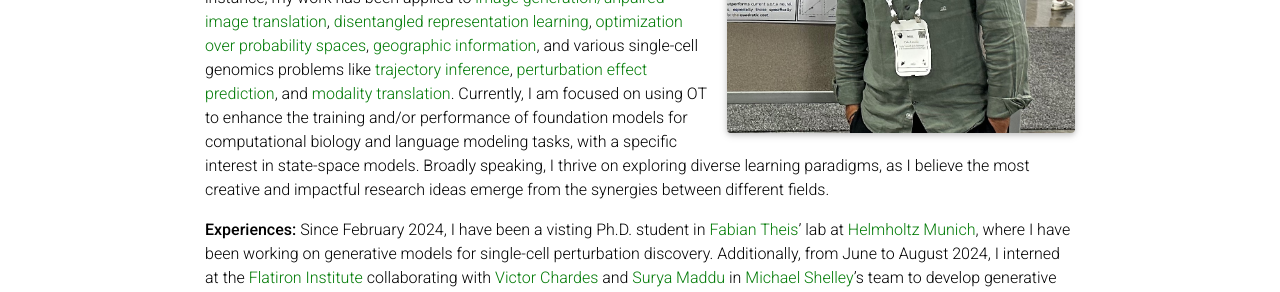
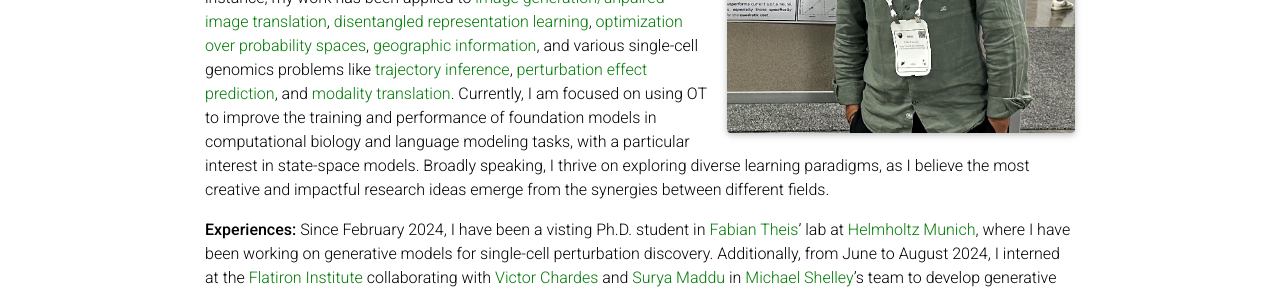
Before and after one commit to theouscidda6/theouscidda6.github.io, a Jekyll site: the page built from _pages/about.md, in a window 1280 px wide and 900 px high, scrolled down 320 px. Shown: the part 176-468 px from the top of the window. Built offline with Jekyll 4.4.1, drawn with Linux system fonts in a browser that asks for light colours; full-size pictures stand in for the smaller copies a plugin makes; some web fonts are replaced; comment, search, counter and statistics services are not loaded; a style sheet for code colours, icons or effects is not loaded.

Commit message:
update bio

```diff
--- a/_pages/about.md
+++ b/_pages/about.md
@@ -20,7 +20,7 @@
 ---
 **Education:** I am a Ph.D. student in machine learning working with [Marco Cuturi](https://marcocuturi.net/) ([Apple MLR](https://machinelearning.apple.com/)). Prior to that, I completed a master's degree in [Mathematics, Vision and Learning](https://www.master-mva.com/) (MVA) at [ENS Paris-Saclay](https://ens-paris-saclay.fr/). During my master's thesis, I worked with [Claire Boyer](https://perso.lpsm.paris/~cboyer/) ([Sorbonne Université](https://www.sorbonne-universite.fr/)), [Julie Josse](https://juliejosse.com/) ([INRIA](https://inria.fr/fr)) and [Boris Muzellec](https://borismuzellec.github.io/) ([Owkin](https://www.owkin.com/)) at [LPSM](https://www.lpsm.paris/).
 
-**Research:** I study the interplay between optimal transport (OT) and machine learning. My primary goal is to demonstrate how OT can be used to introduce inductive biases in various learning contexts, particularly in generative modeling and representational learning. For instance, my work has been applied to [image generation/unpaired image translation](https://arxiv.org/pdf/2311.15100.pdf), [disentangled representation learning](https://arxiv.org/abs/2407.07829), [optimization over probability spaces](https://arxiv.org/pdf/2406.08938), [geographic information](https://arxiv.org/pdf/2410.11709), and various single-cell genomics problems like [trajectory inference](https://arxiv.org/pdf/2310.09254.pdf), [perturbation effect prediction](https://proceedings.mlr.press/v202/uscidda23a/uscidda23a.pdf), and [modality translation](https://arxiv.org/pdf/2310.09254.pdf). Currently, I am focused on using OT to enhance the training and/or performance of foundation models for computational biology and language modeling tasks, with a specific interest in state-space models. Broadly speaking, I thrive on exploring diverse learning paradigms, as I believe the most creative and impactful research ideas emerge from the synergies between different fields.
+**Research:** I study the interplay between optimal transport (OT) and machine learning. My primary goal is to demonstrate how OT can be used to introduce inductive biases in various learning contexts, particularly in generative modeling and representational learning. For instance, my work has been applied to [image generation/unpaired image translation](https://arxiv.org/pdf/2311.15100.pdf), [disentangled representation learning](https://arxiv.org/abs/2407.07829), [optimization over probability spaces](https://arxiv.org/pdf/2406.08938), [geographic information](https://arxiv.org/pdf/2410.11709), and various single-cell genomics problems like [trajectory inference](https://arxiv.org/pdf/2310.09254.pdf), [perturbation effect prediction](https://proceedings.mlr.press/v202/uscidda23a/uscidda23a.pdf), and [modality translation](https://arxiv.org/pdf/2310.09254.pdf). Currently, I am focused on using OT to improve the training and performance of foundation models in computational biology and language modeling tasks, with a particular interest in state-space models. Broadly speaking, I thrive on exploring diverse learning paradigms, as I believe the most creative and impactful research ideas emerge from the synergies between different fields.
 
  **Experiences:** Since February 2024, I have been a visting Ph.D. student in [Fabian Theis](https://www.helmholtz-munich.de/en/icb/pi/fabian-theis)' lab at [Helmholtz Munich](https://www.helmholtz-munich.de/en), where I have been working on generative models for single-cell perturbation discovery. Additionally, from June to August 2024, I interned at the [Flatiron Institute](https://www.simonsfoundation.org/flatiron/) collaborating with [Victor Chardes](https://www.simonsfoundation.org/people/victor-chardes/) and [Surya Maddu](https://www.simonsfoundation.org/people/suryanarayana-maddu/) in [Michael Shelley](https://math.nyu.edu/~shelley/)'s team to develop generative models for inferring biophysical dynamics from omics data. During winter 2024, I will be interning at [Amazon AI](https://www.amazon.science/) with [Matthew Tragger](https://scholar.google.com/citations?user=g3sXAWkAAAAJ&hl=en), within the fundamental research team led by [Alessandro Achille](https://alexachi.github.io/), where I will work on state-space models.
 
```
